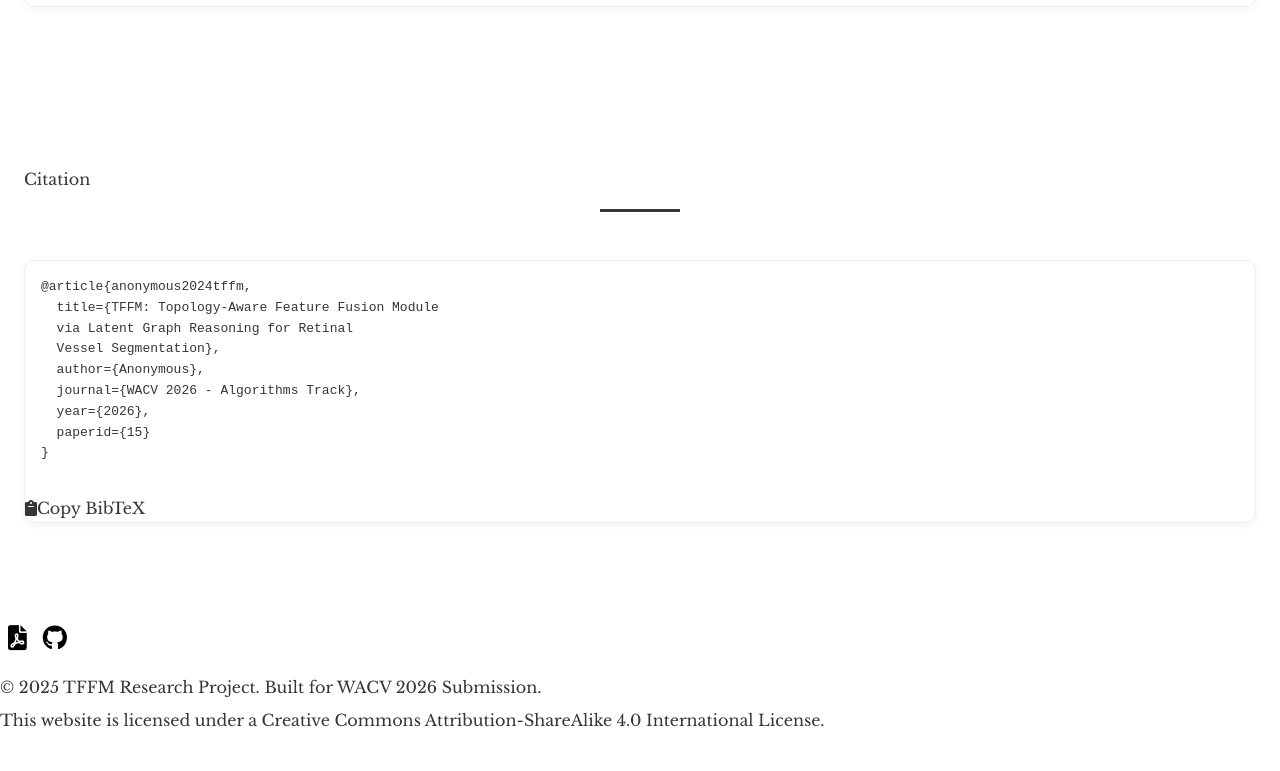
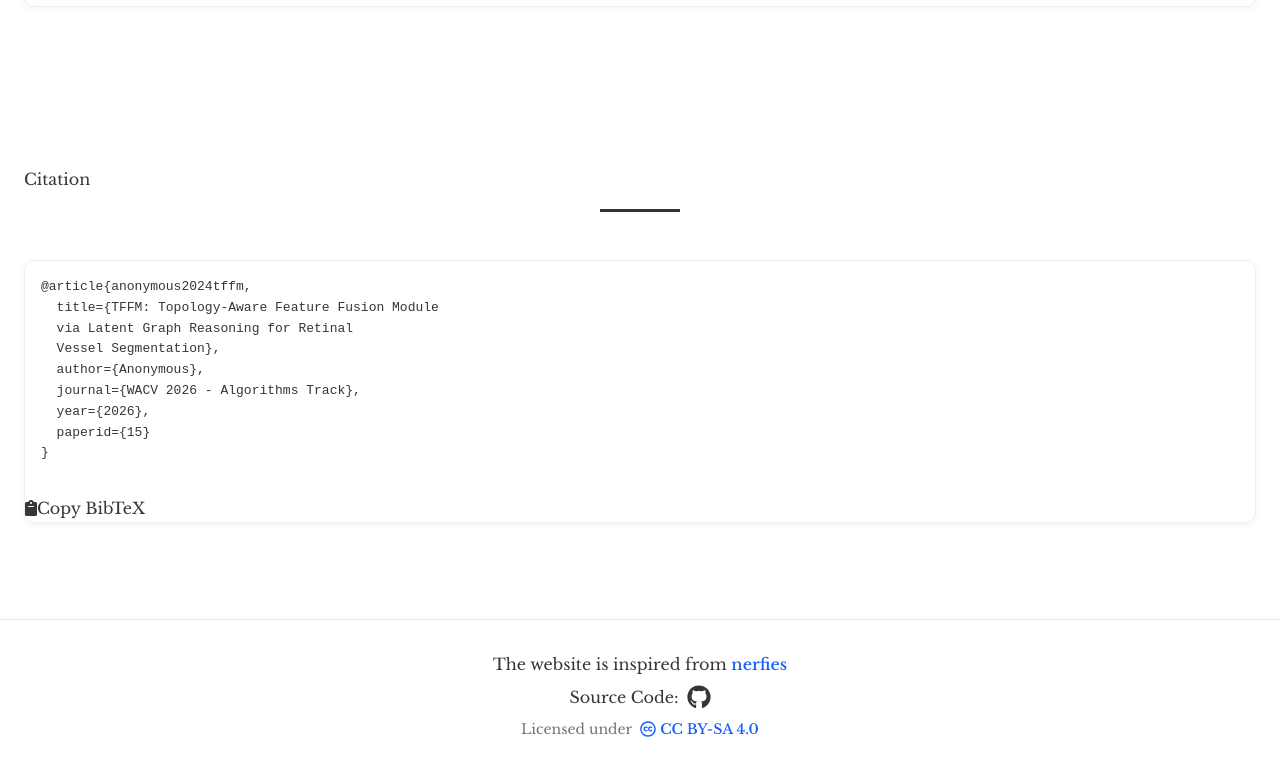
Before and after one commit to tffm-module/tffm-module.github.io, a React (Vite) app: page / in a window 1280 px wide. Shown: the part 10701-11472 px from the top of the page. Before the commit the page ends 11435 px from the top, so only its background shows below. Built offline with nearby package versions, Linux system fonts and the light colour scheme; some icons are missing.

Commit message:
added footer

```diff
--- a/src/components/ResearchPageTFFM.tsx
+++ b/src/components/ResearchPageTFFM.tsx
@@ -1,6 +1,7 @@
 import React, { useState, useEffect } from "react";
 import ComparisonExample from "./comparison-example";
 import PaperHero from "./paper-hero";
+import Footer from "./footer";
 
 const ResearchPageTFFM: React.FC = () => {
   const [activeTab, setActiveTab] = useState<"combined" | "artery" | "vein">(
@@ -176,6 +177,10 @@ paperid={15}
 
   return (
     <>
+      {/* <link
+        rel="stylesheet"
+        href="https://cdn.jsdelivr.net/npm/bulma@0.9.4/css/bulma.min.css"
+      /> */}
       <link
         rel="stylesheet"
         href="https://cdnjs.cloudflare.com/ajax/libs/font-awesome/6.0.0/css/all.min.css"
@@ -1577,8 +1582,10 @@ paperid={15}
         </div>
       </section>
 
+      <Footer />
+
       {/* Footer */}
-      <footer className="footer">
+      {/* <footer className="footer">
         <div className="container">
           <div className="content has-text-centered">
             <div className="mb-4">
@@ -1603,7 +1610,7 @@ paperid={15}
             </p>
           </div>
         </div>
-      </footer>
+      </footer> */}
     </>
   );
 };
--- /dev/null
+++ b/src/components/footer.tsx
@@ -0,0 +1,47 @@
+import { FaGithub, FaCreativeCommons } from "react-icons/fa";
+
+export default function Footer() {
+  return (
+    <footer className="bg-white border-t border-neutral-200 py-6 md:py-8">
+      <div className="max-w-7xl mx-auto px-4 sm:px-6 lg:px-8">
+        <div className="flex flex-col items-center justify-center">
+          <div className="text-center space-y-2">
+            <p>
+              The website is inspired from{" "}
+              <a
+                href="https://nerfies.github.io/"
+                className="inline-flex items-center text-blue-600 hover:text-blue-800 hover:underline font-medium"
+                rel="noopener noreferrer"
+                target="_blank"
+              >
+                nerfies
+              </a>
+            </p>
+            <div className="flex justify-center gap-2">
+              <p>Source Code:</p>
+              <a
+                href="https://github.com/tffm-module/tffm-module.github.io"
+                aria-label="GitHub Repository"
+              >
+                <FaGithub className="w-5 h-5 md:w-6 md:h-6" />
+              </a>
+            </div>
+
+            <div className="flex text-sm text-neutral-500 gap-2 justify-center">
+              <p>Licensed under </p>
+              <a
+                href="http://creativecommons.org/licenses/by-sa/4.0/"
+                className="inline-flex items-center text-blue-600 hover:text-blue-800 hover:underline font-medium"
+                rel="noopener noreferrer"
+                target="_blank"
+              >
+                <FaCreativeCommons className="w-4 h-4 mr-1" />
+                CC BY-SA 4.0
+              </a>
+            </div>
+          </div>
+        </div>
+      </div>
+    </footer>
+  );
+}
```
